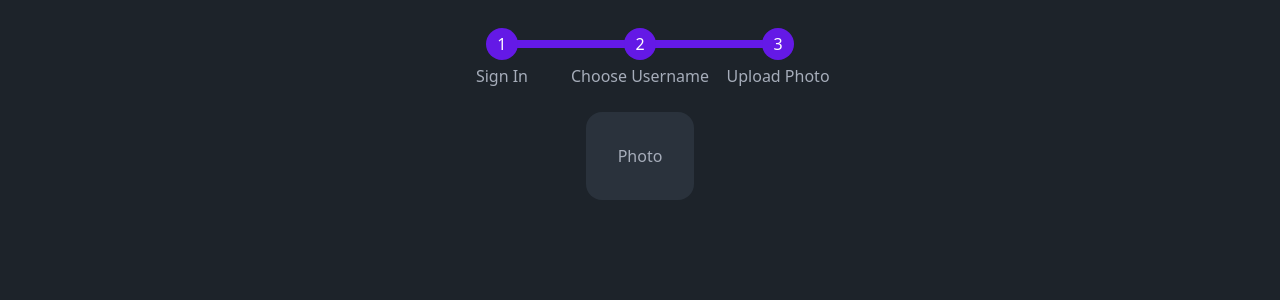
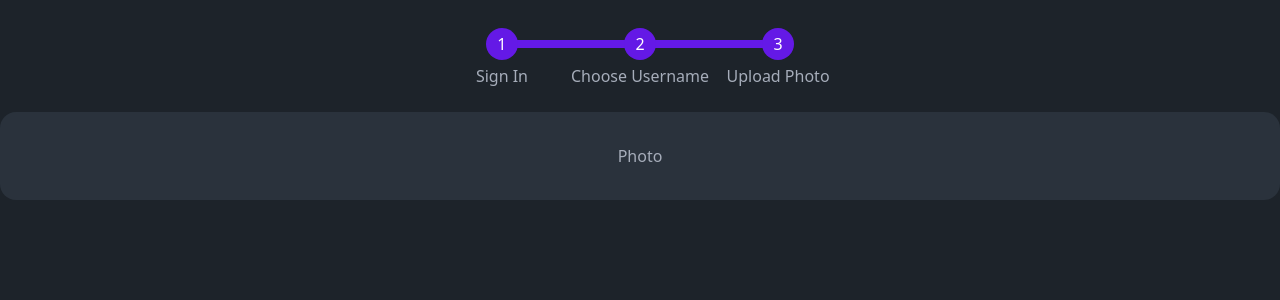
Before and after one commit to AliSajid/firetut, a SvelteKit app: page /login/photo in a window 1280 px wide. Shown: the top 300 px of the page. Built offline with nearby package versions, Linux system fonts and the light colour scheme.

Commit message:
feat: add animations to the moving route

```diff
--- /dev/null
+++ b/src/lib/components/AnimatedRoute.svelte
@@ -0,0 +1,12 @@
+<script lang="ts">
+    import { fly } from "svelte/transition";
+    import { page } from "$app/stores";
+</script>
+
+{#key $page.url}
+<div in:fly={{x:'-100%', duration: 500}}>
+    <slot>
+
+    </slot>
+</div>
+{/key}
--- a/src/routes/login/+layout.svelte
+++ b/src/routes/login/+layout.svelte
@@ -1,5 +1,6 @@
 <script lang="ts">
     import { page } from "$app/stores";
+    import AnimatedRoute from "$lib/components/AnimatedRoute.svelte";
 </script>
 
 <nav class="flex justify-center my-6">
@@ -19,8 +20,10 @@
   </ul>
 </nav>
 
+<AnimatedRoute>
 <main class="card bg-neutral text-neutral-content mx-auto">
   <div class="card-body items-center text-center">
     <slot />
   </div>
 </main>
+</AnimatedRoute>
```
Also changed, not shown: .prettierrc.cjs.
